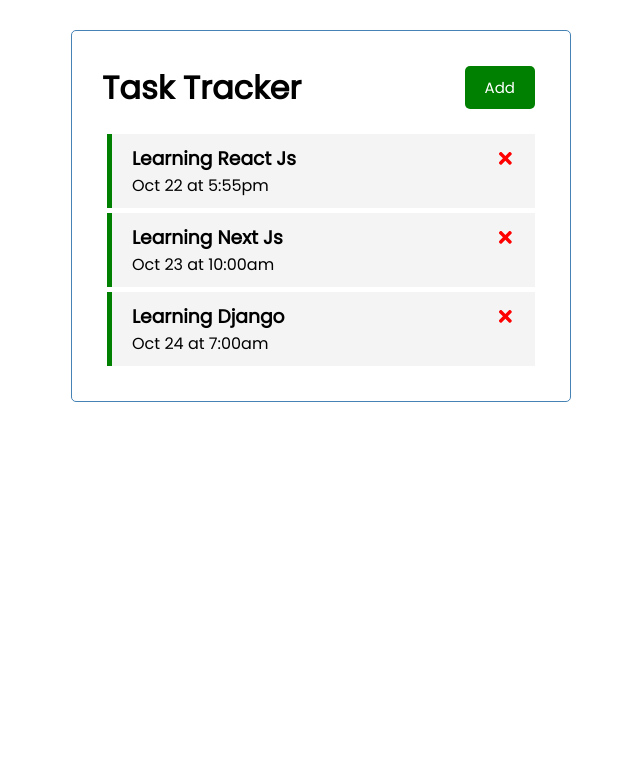
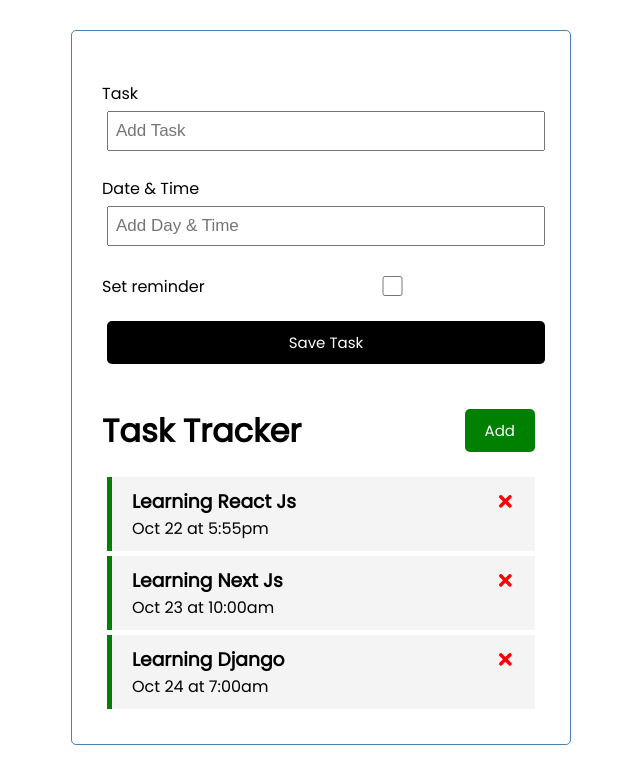
Before and after one commit to zichdan/react-project-2, a React (Create React App) app: page / in a window 1280 px wide. Shown: the top 784 px of the page, without its empty margins (319-959 px from the left). Built offline with nearby package versions, Linux system fonts and the light colour scheme.

Commit message:
Done with SetReminder Button

```diff
--- a/src/App.js
+++ b/src/App.js
@@ -1,6 +1,7 @@
 import { useState } from "react"
 import Header from "./components/Headers"
 import Tasks from "./components/Tasks"
+import AddTask from "./components/AddTask"
 
 
 function App() {
@@ -49,6 +50,7 @@
 
   return (
     <div className="container">
+      <AddTask/>
       <Header/>
       {tasks.length > 0 ? (
         <Tasks tasks={tasks} onDelete=
```
